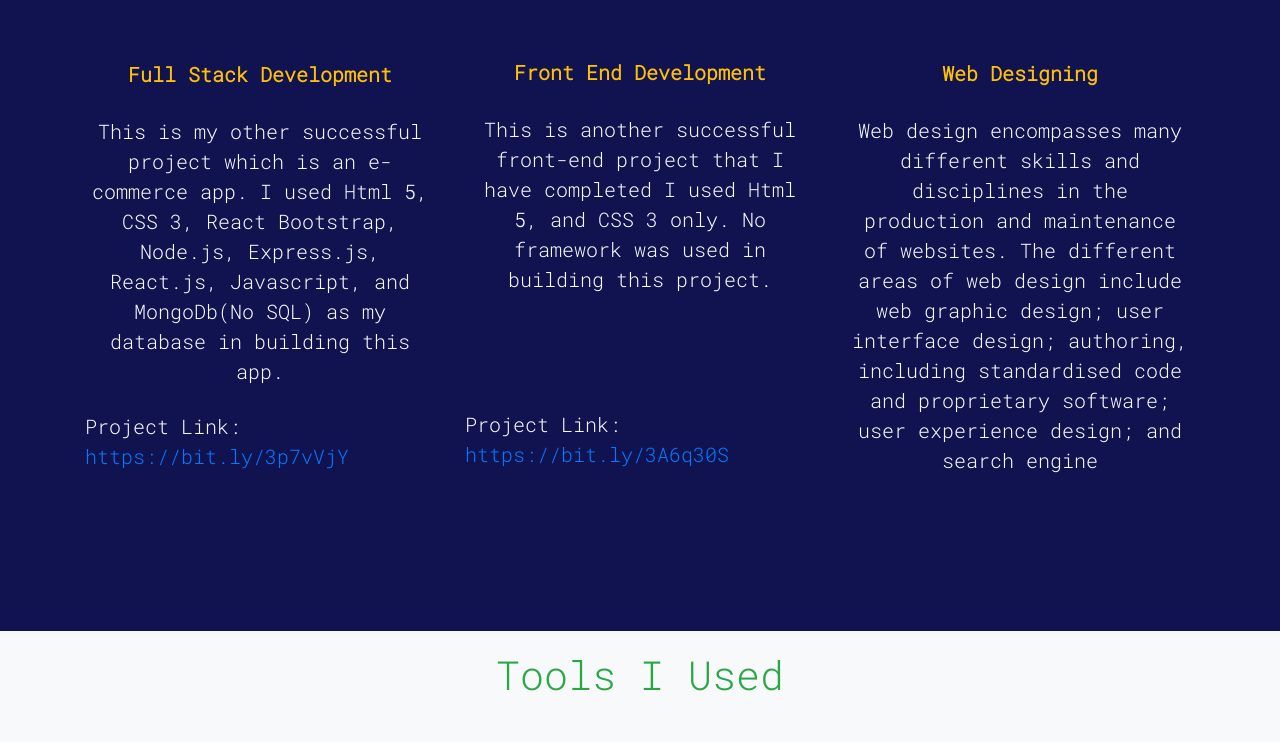
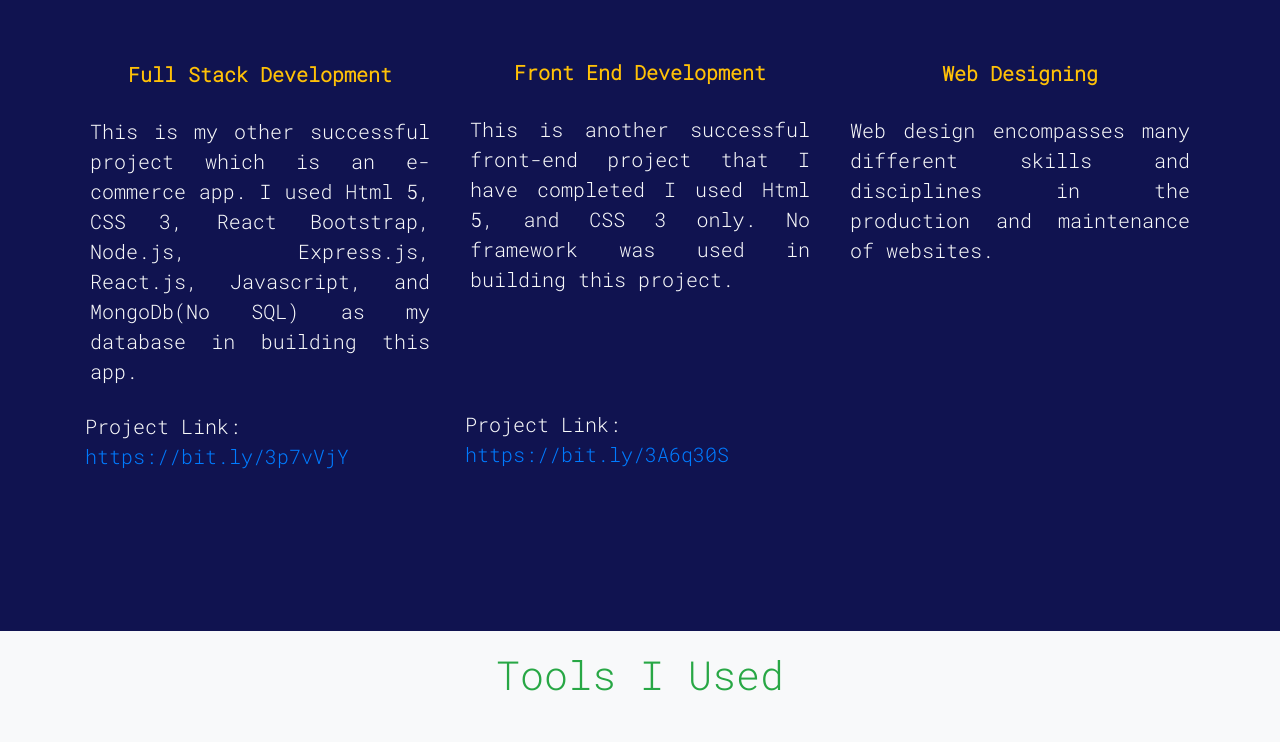
Before and after one commit to alaska25/webportfolio, a plain HTML site: page index.html in a window 1280 px wide. Shown: the part 1507-2249 px from the top of the page. Drawn offline with nearby package versions, Linux system fonts and the light colour scheme; a web font is replaced by a local one.

Commit message:
code updated

```diff
--- a/index.html
+++ b/index.html
@@ -68,7 +68,7 @@
 	          			<img class="card mb-5 img-fluid" style="margin: auto" src="images/ecommerce.png">
 	        		</div>
 	          		<h6 class="mb-3 text-warning text-center p-1"><b>Full Stack Development</b></h6>
-	          		<p class=" text-light p-1 text-center">This is my other successful project which is an e-commerce app. I used Html 5, CSS 3, React Bootstrap, Node.js, Express.js, React.js, Javascript, and MongoDb(No SQL) as my database in building this app.</p>
+	          		<p class=" text-light p-1 text-justify">This is my other successful project which is an e-commerce app. I used Html 5, CSS 3, React Bootstrap, Node.js, Express.js, React.js, Javascript, and MongoDb(No SQL) as my database in building this app.</p>
 	          		<p class="text-light">Project Link: <a href="https://bit.ly/3p7vVjY">https://bit.ly/3p7vVjY</a></p>
 	    		</div>
 	    		<div class="pt-3 pb-3 col-sm-12 col-md-12 col-lg-4  mb-5">
@@ -76,7 +76,7 @@
 	          			<img class="card mb-5 img-fluid" style="margin: auto" src="images/thejokerbible.png">
 	        		</div>
 	          			<h6 class="mb-3 text-warning text-center p-1"><b>Front End Development</b></h6>
-	          			<p class=" text-light p-1 text-center">This is another successful front-end project that I have completed I used Html 5, and CSS 3 only. No framework was used in building this project.</p><br><br><br>
+	          			<p class=" text-light p-1 text-justify">This is another successful front-end project that I have completed I used Html 5, and CSS 3 only. No framework was used in building this project.</p><br><br><br>
 	          			<p class="text-light">Project Link: <a href="https://bit.ly/3A6q30S">https://bit.ly/3A6q30S</a></p>
 	    		</div>
 
@@ -85,7 +85,7 @@
 	          			<img class="card mb-5 img-fluid" style="margin: auto" src="images/webDesign.jpg">
 	       			</div>
 	          			<h6 class="mb-3 text-warning text-center p-1"><b>Web Designing</b></h6>
-	          			<p class="text-center text-light p-1">Web design encompasses many different skills and disciplines in the production and maintenance of websites. The different areas of web design include web graphic design; user interface design; authoring, including standardised code and proprietary software; user experience design; and search engine</p>
+	          			<p class="text-justify text-light p-1">Web design encompasses many different skills and disciplines in the production and maintenance of websites.</p>
 	    		</div>
 	  		</div>
 	  	</div>
```
